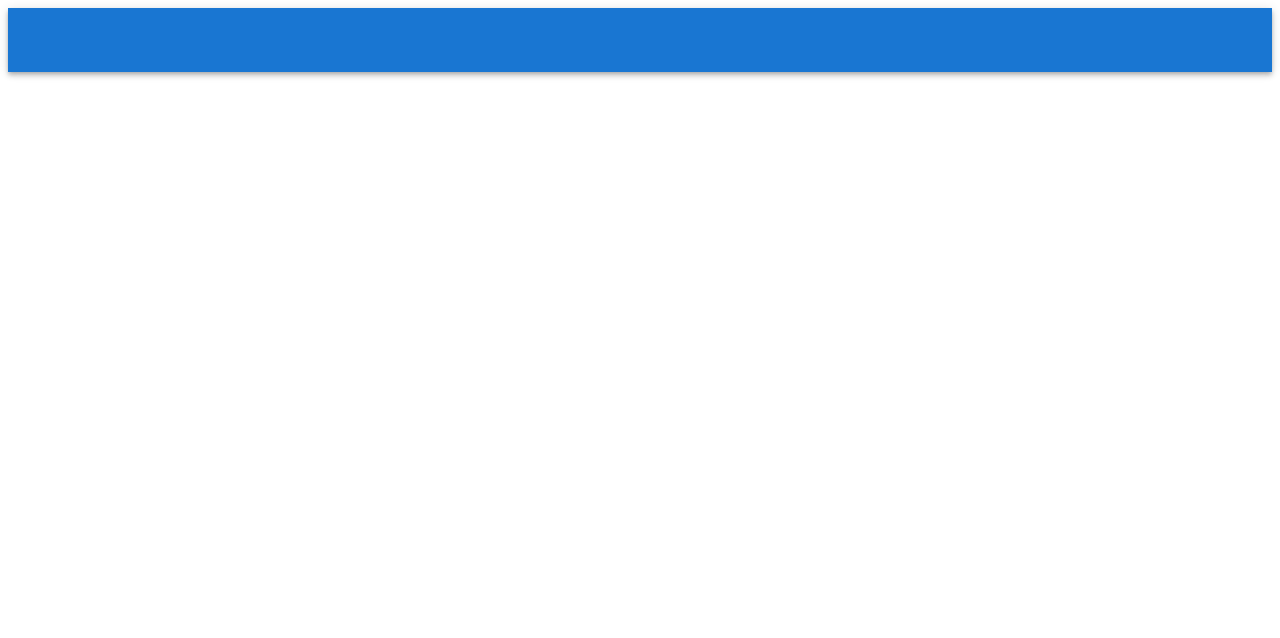
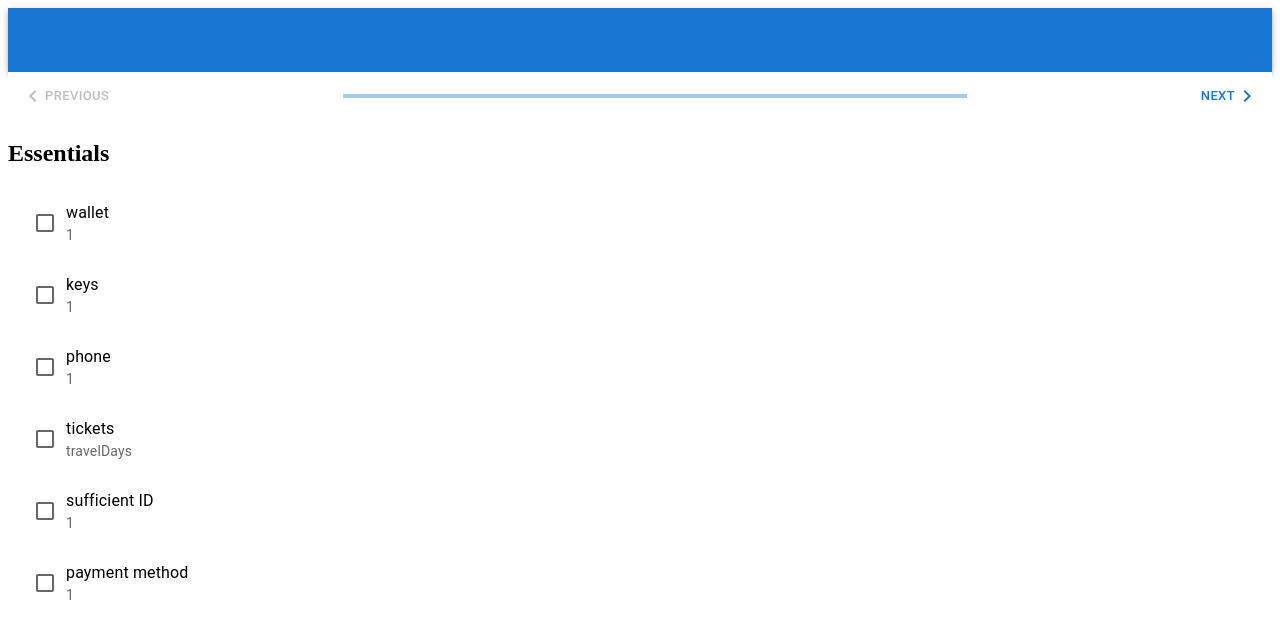
Before and after one commit to madeleine-lloyd-davies/Fullpack, a React app: page /wizard in a window 1280 px wide. Before the commit this address had no page. Shown: the top 638 px of the page. Built offline with nearby package versions, Linux system fonts and the light colour scheme.

Commit message:
feat: configure Stepper component and map through custom packing list questionnaire

```diff
--- a/data/packData.js
+++ b/data/packData.js
@@ -119,7 +119,7 @@ some items - default quant "travelDays"
 some items - default quant "tripDuration"
 set default quantity for each item and have + and - available so user can adjust
  */
-export const customListWizard = [
+export const customListQuiz = [
   {
     name: "Essentials",
     items: [
--- a/src/app/App.js
+++ b/src/app/App.js
@@ -1,6 +1,6 @@
 import React, { useEffect } from "react";
 import { Routes, Route } from "react-router-dom";
-import { Homepage, BasicPackingPage } from "../pages/index";
+import { Homepage, BasicPackingPage, CustomListWizard } from "../pages/index";
 import NavBar from "../components/AppBar";
 
 const App = () => {
@@ -10,6 +10,7 @@ const App = () => {
       <Routes>
         <Route path='/' element={<Homepage />} />
         <Route path='/basic' element={<BasicPackingPage />} />
+        <Route path='/wizard' element={<CustomListWizard />} />
       </Routes>
     </main>
   );
--- /dev/null
+++ b/src/components/Stepper.js
@@ -0,0 +1,60 @@
+import React, { useEffect, useState } from "react";
+import { useDispatch, useSelector } from "react-redux";
+import { customListQuiz } from "../../data/packData";
+import { MobileStepper, Button } from "@mui/material";
+import { KeyboardArrowLeft, KeyboardArrowRight } from "@mui/icons-material/";
+import { useTheme } from "@mui/material/styles";
+import WizardCategory from "./WizardCategory";
+
+const Stepper = () => {
+  const testArr = ["hi1", "hi2", "hi3", "hi4"];
+  const [activeStep, setActiveStep] = useState(0);
+  const theme = useTheme();
+
+  const handleNext = () => {
+    setActiveStep((prev) => prev + 1);
+  };
+  const handlePrev = () => {
+    setActiveStep((prev) => prev - 1);
+  };
+
+  return (
+    <>
+      <MobileStepper
+        variant='progress'
+        // replace steps with quiz.length
+        steps={customListQuiz.length}
+        position='static'
+        activeStep={activeStep}
+        sx={{ flexGrow: 1 }}
+        nextButton={
+          <Button
+            size='small'
+            onClick={handleNext}
+            disabled={activeStep === customListQuiz.length - 1}
+          >
+            Next
+            {theme.direction === "rtl" ? (
+              <KeyboardArrowLeft />
+            ) : (
+              <KeyboardArrowRight />
+            )}
+          </Button>
+        }
+        backButton={
+          <Button size='small' onClick={handlePrev} disabled={activeStep === 0}>
+            {theme.direction === "rtl" ? (
+              <KeyboardArrowRight />
+            ) : (
+              <KeyboardArrowLeft />
+            )}
+            Previous
+          </Button>
+        }
+      />
+      {WizardCategory(customListQuiz[activeStep])}
+    </>
+  );
+};
+
+export default Stepper;
--- /dev/null
+++ b/src/components/WizardCategory.js
@@ -0,0 +1,25 @@
+import React, { useEffect, useState } from "react";
+import { useDispatch, useSelector } from "react-redux";
+import { customListQuiz } from "../../data/packData";
+import { selectCustomList } from "../store/slices/customListSlice";
+import { List, ListItem, Checkbox, ListItemText } from "@mui/material";
+
+const WizardCategory = (category) => {
+  const createListItem = (item) => {
+    return (
+      <ListItem key={item.name}>
+        <Checkbox />
+        <ListItemText primary={item.name} secondary={item.quantity} />
+      </ListItem>
+    );
+  };
+
+  return (
+    <>
+      <h2>{category.name}</h2>
+      {category.items.map((item) => createListItem(item))}
+    </>
+  );
+};
+
+export default WizardCategory;
--- /dev/null
+++ b/src/pages/CustomListWizard.js
@@ -0,0 +1,11 @@
+import React, { useEffect, useState } from "react";
+import { useDispatch, useSelector } from "react-redux";
+import { customListQuiz } from "../../data/packData";
+import { MobileStepper, Button } from "@mui/material";
+import { KeyboardArrowLeft, KeyboardArrowRight } from "@mui/icons-material/";
+import Stepper from "../components/Stepper";
+
+const CustomListWizard = () => {
+  return <Stepper />;
+};
+export default CustomListWizard;
--- a/src/pages/index.js
+++ b/src/pages/index.js
@@ -1,5 +1,8 @@
+import CustomListWizard from "./CustomListWizard.js";
+
 //note, should this go in main app folder rather than components?
 export { default as Main } from "../components/Main.js";
 export { default as PackingListToDo } from "../components/PackingListToDo";
 export { default as Homepage } from "./Homepage";
 export { default as BasicPackingPage } from "./BasicPackingPage";
+export { default as CustomListWizard } from "./CustomListWizard";
```
